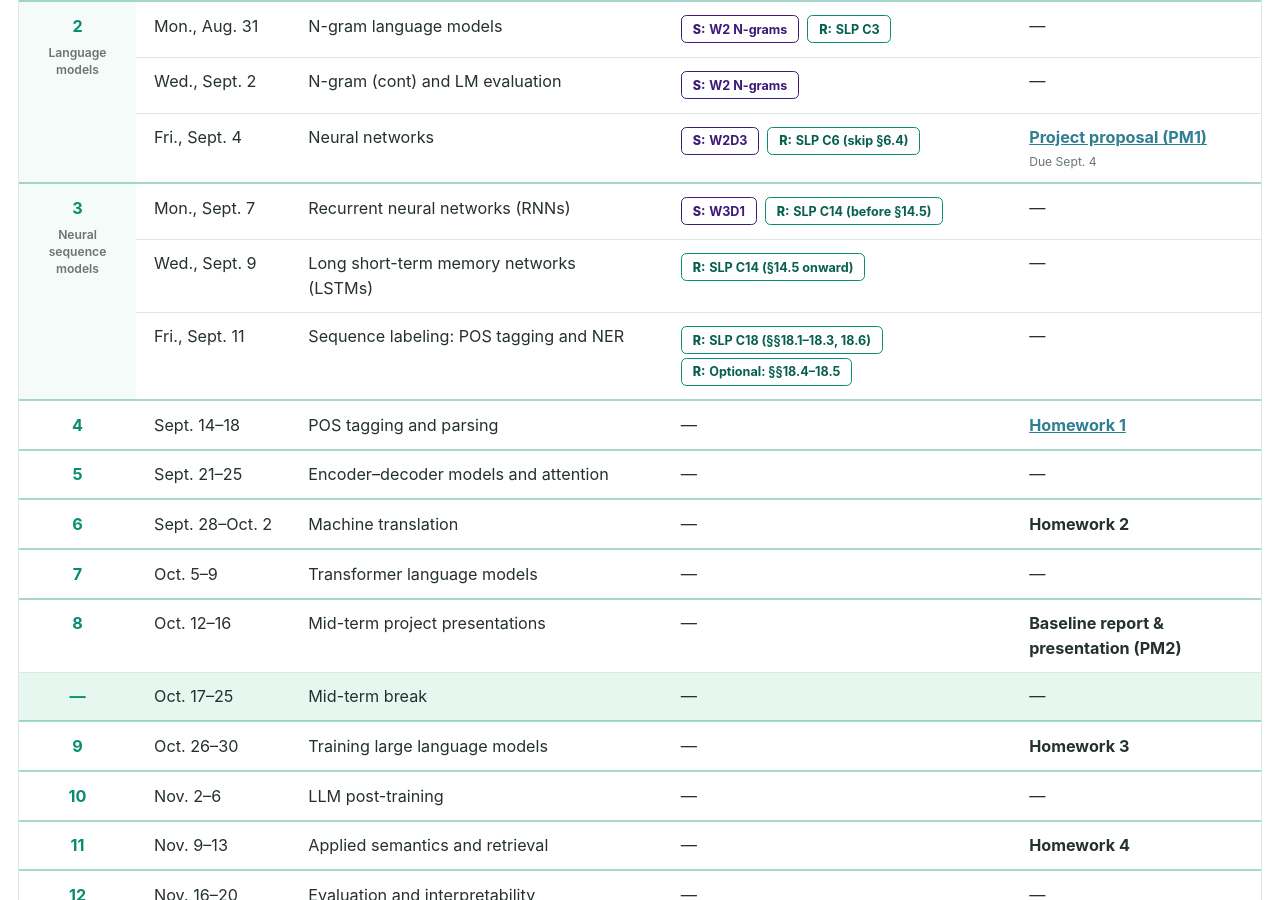
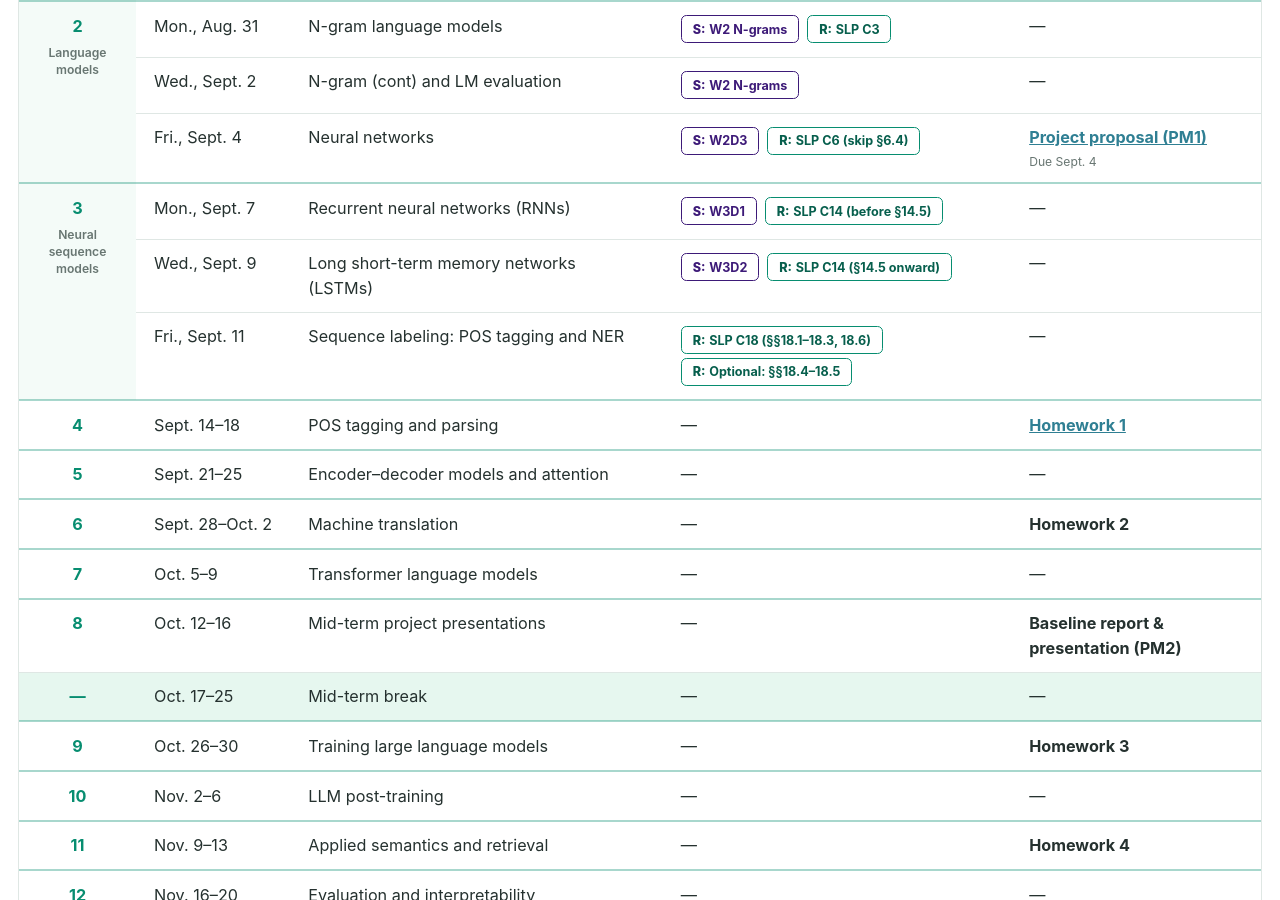
Before and after one commit to bnguyen5/bnguyen5.github.io, a Jekyll site: the page built from _pages/nlp-fall-2026.md, in a window 1280 px wide and 900 px high, scrolled down 2165 px. Built offline with Jekyll 4.4.1, drawn with Linux system fonts in a browser that asks for light colours.

Commit message:
Update nlp-fall-2026.md

```diff
--- a/_pages/nlp-fall-2026.md
+++ b/_pages/nlp-fall-2026.md
@@ -12,6 +12,7 @@
 w2_slides_url: "https://docs.google.com/presentation/d/1SP3gUsdDbn7Tfk4sJUz0zkdULKu60pDgoh3eEi-mxFY/edit?usp=sharing"
 w2d3_slides_url: "https://docs.google.com/presentation/d/1TaNJRUnea12bMJM8sAwgteLY_X67bm2ooP3dxR27GGM/edit?usp=sharing"
 w3d1_slides_url: "https://docs.google.com/presentation/d/1cb9aBREV_fC28t6wI7S2XbwjUNURXRIOcCskpcnjfAE/edit?usp=sharing"
+w3d2_slides_url: "https://drive.google.com/file/d/1j2eZV5eJFz6K-WFNwp3T-61AIXzuuHcI/view?usp=sharing"
 pm1_description_url: "https://docs.google.com/document/d/11qZpMnT9W837qiWsfr5sR6l8rXaI7J0xmVFmOfPDXbI/edit?usp=sharing"
 hw1_url: "https://colab.research.google.com/drive/1jUs4f98pAUknLC0Zm8-OHmj4XDAI4IC2?usp=sharing"
 ---
@@ -136,7 +137,7 @@
           <tr><td>Fri., Sept. 4</td><td><strong>Neural networks</strong></td><td>{% if page.w2d3_slides_url != "" %}<a class="course-tag course-tag--slides" href="{{ page.w2d3_slides_url }}" target="_blank" rel="noopener">W2D3</a>{% else %}<span class="course-tag course-tag--slides">W2D3</span>{% endif %} <a class="course-tag course-tag--reading" href="https://web.stanford.edu/~jurafsky/slp3/6.pdf" target="_blank" rel="noopener">SLP C6 (skip §6.4)</a></td><td>{% if page.pm1_description_url != "" %}<a href="{{ page.pm1_description_url }}" target="_blank" rel="noopener"><strong>Project proposal (PM1)</strong></a>{% else %}<strong>Project proposal (PM1)</strong>{% endif %}<small>Due Sept. 4</small></td></tr>
 
           <tr class="course-week-start"><td rowspan="3"><strong>3</strong><small>Neural sequence models</small></td><td>Mon., Sept. 7</td><td><strong>Recurrent neural networks (RNNs)</strong></td><td>{% if page.w3d1_slides_url != "" %}<a class="course-tag course-tag--slides" href="{{ page.w3d1_slides_url }}" target="_blank" rel="noopener">W3D1</a>{% else %}<span class="course-tag course-tag--slides">W3D1</span>{% endif %} <a class="course-tag course-tag--reading" href="https://web.stanford.edu/~jurafsky/slp3/14.pdf" target="_blank" rel="noopener">SLP C14 (before §14.5)</a></td><td>—</td></tr>
-          <tr><td>Wed., Sept. 9</td><td><strong>Long short-term memory networks (LSTMs)</strong></td><td><a class="course-tag course-tag--reading" href="https://web.stanford.edu/~jurafsky/slp3/14.pdf" target="_blank" rel="noopener">SLP C14 (§14.5 onward)</a></td><td>—</td></tr>
+          <tr><td>Wed., Sept. 9</td><td><strong>Long short-term memory networks (LSTMs)</strong></td><td>{% if page.w3d2_slides_url != "" %}<a class="course-tag course-tag--slides" href="{{ page.w3d2_slides_url }}" target="_blank" rel="noopener">W3D2</a>{% else %}<span class="course-tag course-tag--slides">W3D2</span>{% endif %} <a class="course-tag course-tag--reading" href="https://web.stanford.edu/~jurafsky/slp3/14.pdf" target="_blank" rel="noopener">SLP C14 (§14.5 onward)</a></td><td>—</td></tr>
           <tr><td>Fri., Sept. 11</td><td><strong>Sequence labeling: POS tagging and NER</strong></td><td><a class="course-tag course-tag--reading" href="https://web.stanford.edu/~jurafsky/slp3/18.pdf" target="_blank" rel="noopener">SLP C18 (§§18.1–18.3, 18.6)</a> <a class="course-tag course-tag--reading" href="https://web.stanford.edu/~jurafsky/slp3/18.pdf#page=8" target="_blank" rel="noopener">Optional: §§18.4–18.5</a></td><td>—</td></tr>
           <tr class="course-week-start course-roadmap"><td>4</td><td>Sept. 14–18</td><td><strong>POS tagging and parsing</strong></td><td>—</td><td>{% if page.hw1_url != "" %}<a href="{{ page.hw1_url }}" target="_blank" rel="noopener"><strong>Homework 1</strong></a>{% else %}<strong>Homework 1</strong>{% endif %}</td></tr>
           <tr class="course-week-start course-roadmap"><td>5</td><td>Sept. 21–25</td><td><strong>Encoder–decoder models and attention</strong></td><td>—</td><td>—</td></tr>
```
